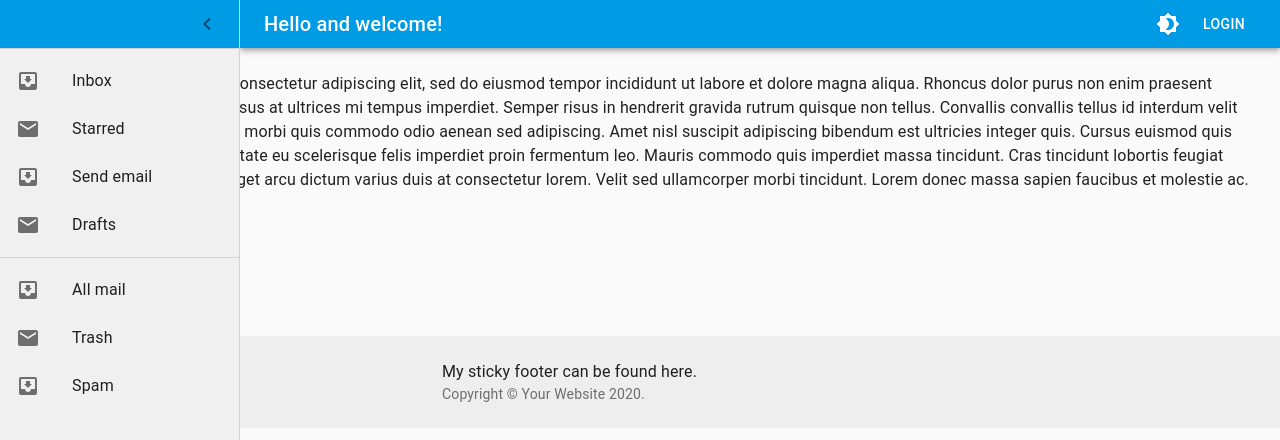
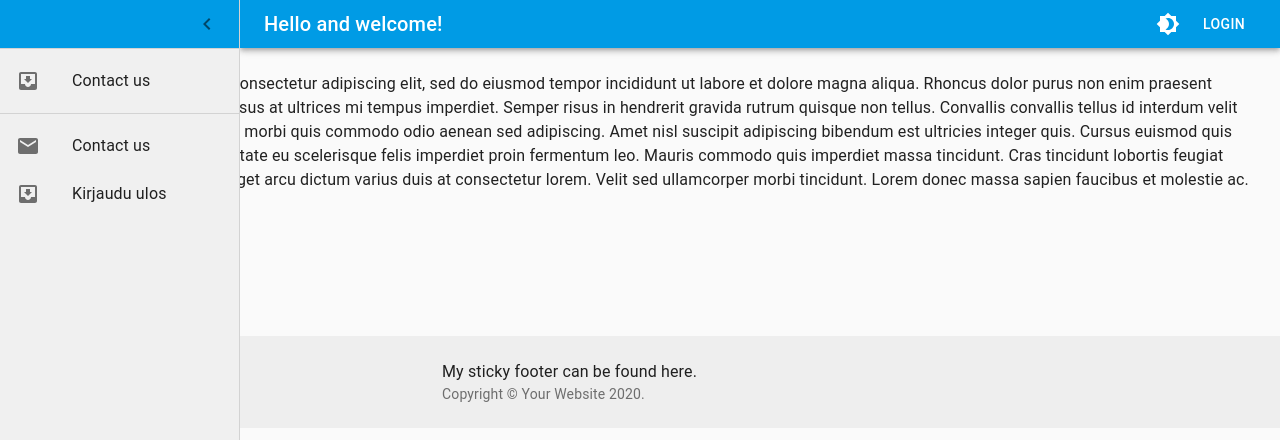
Before and after one commit to JonesTPG/fullstack-theme-base, a React (Create React App) app in the folder front-end/: page / in a window 1280 px wide. Both pictures are taken after a click on the button 36 px from the left and 24 px from the top of the page. Shown: the top 440 px of the page. Built offline with nearby package versions, Linux system fonts and the light colour scheme; what apollo-cache-persist, apollo-link-ws would draw is missing.

Commit message:
Main.jsc sidenav structure changed

```diff
--- a/front-end/src/components/main/Main.jsx
+++ b/front-end/src/components/main/Main.jsx
@@ -185,25 +185,27 @@ export default function Main(props) {
         </div>
         <Divider />
         <List>
-          {['Inbox', 'Starred', 'Send email', 'Drafts'].map((text, index) => (
-            <ListItem button key={text}>
+          <ListItem button>
             <ListItemIcon>
-                {index % 2 === 0 ? <InboxIcon /> : <MailIcon />}
+              <InboxIcon />
             </ListItemIcon>
-              <ListItemText primary={text} />
+            <ListItemText> Contact us</ListItemText>
           </ListItem>
-          ))}
         </List>
         <Divider />
         <List>
-          {['All mail', 'Trash', 'Spam'].map((text, index) => (
-            <ListItem button key={text}>
+          <ListItem button>
             <ListItemIcon>
-                {index % 2 === 0 ? <InboxIcon /> : <MailIcon />}
+              <MailIcon />
             </ListItemIcon>
-              <ListItemText primary={text} />
+            <ListItemText> Contact us</ListItemText>
           </ListItem>
-          ))}
+          <ListItem button>
+            <ListItemIcon>
+              <InboxIcon />
+            </ListItemIcon>
+            <ListItemText> Kirjaudu ulos</ListItemText>
+          </ListItem>
         </List>
       </Drawer>
       <main
```
Lines whose indentation alone changed are shown as unchanged.
